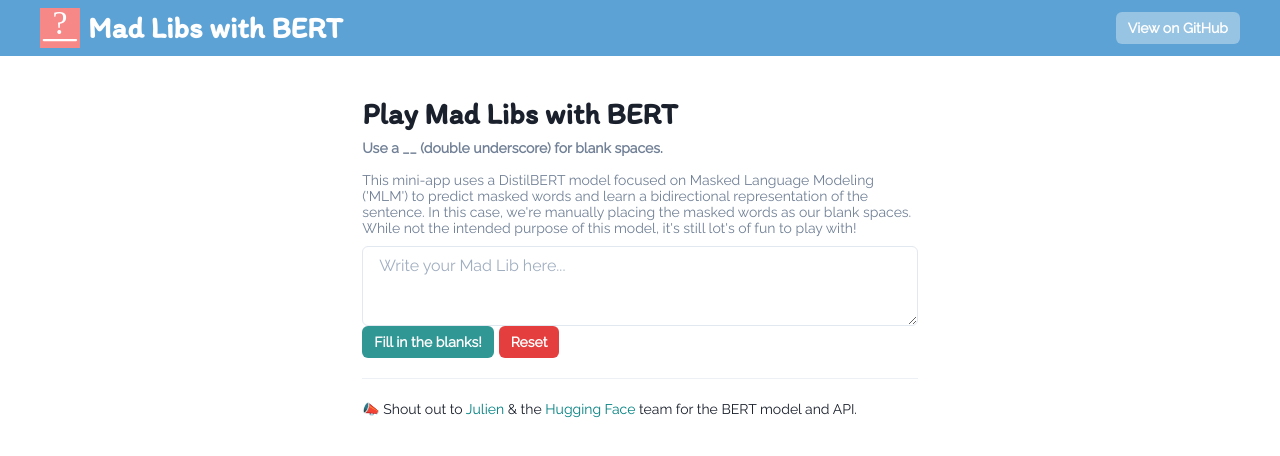
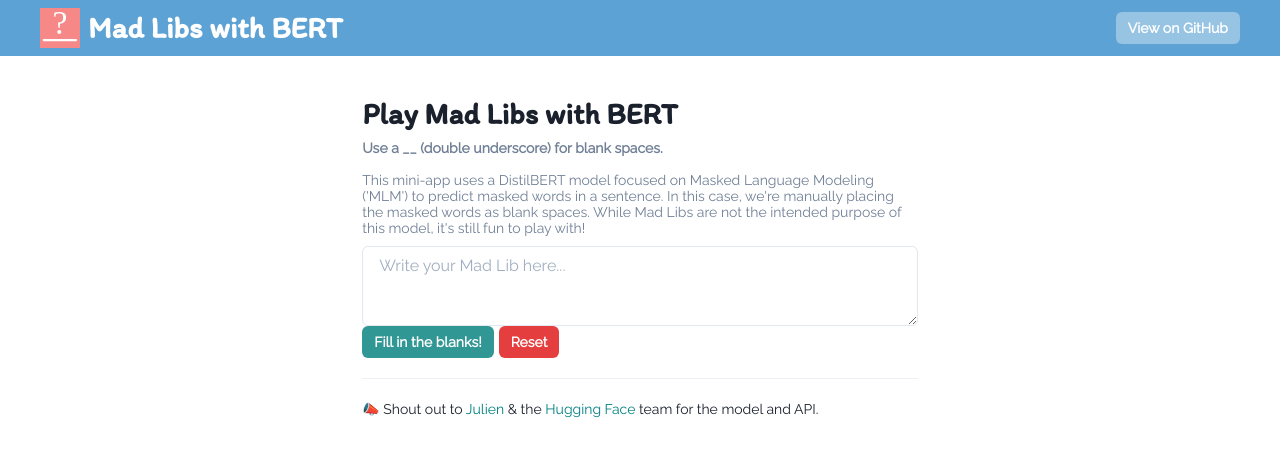
Before and after one commit to casendler/bert-madlib, a React (Create React App) app: page / in a window 1280 px wide. Shown: the top 456 px of the page. Built offline with nearby package versions, Linux system fonts and the light colour scheme; no server answers.

Commit message:
corrected occurances bug

```diff
--- a/src/components/InputForm.jsx
+++ b/src/components/InputForm.jsx
@@ -21,20 +21,20 @@
 
 const sentenceRegex = /[^.!?]+[.!?]+["']?|.+$/g;
 
-const occurrences = (string, subString, allowOverlapping) => {
+const occurrences = (string, subString) => {
   string += '';
   subString += '';
-  if (subString.length <= 0) return string.length + 1;
+  if (subString.length <= 0) return 0;
 
-  var n = 0,
-    pos = 0,
-    step = allowOverlapping ? 1 : subString.length;
+  let n = 0,
+    p = 0,
+    step = subString.length;
 
   while (true) {
-    pos = string.indexOf(subString, pos);
-    if (pos >= 0) {
+    p = string.indexOf(subString, p);
+    if (p >= 0) {
       ++n;
-      pos += step;
+      p += step;
     } else break;
   }
   return n;
@@ -50,7 +50,7 @@
   useEffect(() => {
     sentences.forEach((i) => {
       if (occurrences(i, '__') > 1) {
-        setErrorMessage("Only one '__' allowed per sentence.");
+        setErrorMessage('Only one __ allowed per sentence.');
         return;
       }
     });
@@ -62,13 +62,13 @@
 
     // Check if we got any text from the user
     if (!value) {
-      setErrorMessage('Please provide some text.');
+      setErrorMessage("You didn't write anything!");
       valuePassed = false;
       return valuePassed;
     }
 
     if (!value.includes('__')) {
-      setErrorMessage("Please provide at least one '__' for BERT to fill in.");
+      setErrorMessage('Please provide at least one __ for BERT to fill in.');
       valuePassed = false;
       return valuePassed;
     }
@@ -133,10 +133,10 @@
           <b>Use a __ (double underscore) for blank spaces.</b>
           <br />
           <br /> This mini-app uses a DistilBERT model focused on Masked
-          Language Modeling ('MLM') to predict masked words and learn a
-          bidirectional representation of the sentence. In this case, we're
-          manually placing the masked words as our blank spaces. While not the
-          intended purpose of this model, it's still lot's of fun to play with!
+          Language Modeling ('MLM') to predict masked words in a sentence. In
+          this case, we're manually placing the masked words as blank spaces.
+          While Mad Libs are not the intended purpose of this model, it's still
+          fun to play with!
         </FormHelperText>
         <Textarea
           placeholder='Write your Mad Lib here...'
@@ -199,7 +199,7 @@
         >
           Hugging Face
         </Link>{' '}
-        team for the BERT model and API.
+        team for the model and API.
       </Text>
     </Container>
   );
```
Also changed, not shown: 1 other file (tests, documents, lock files or other folders).
